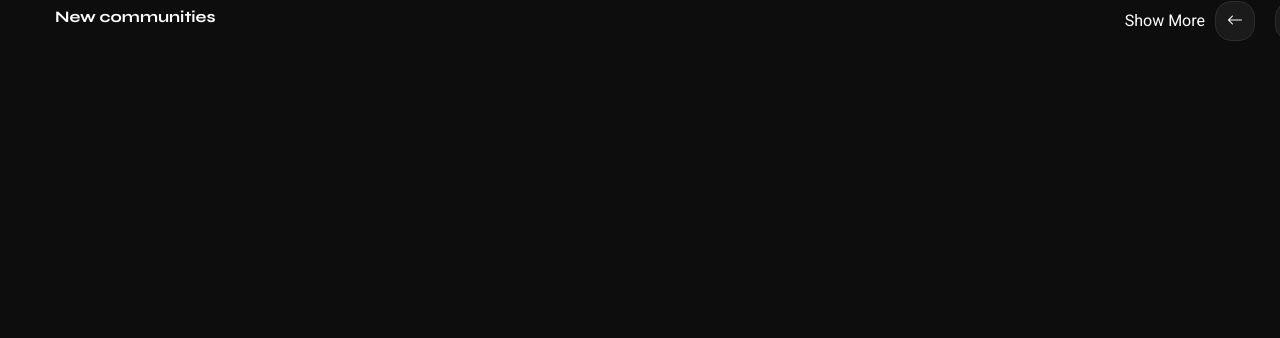
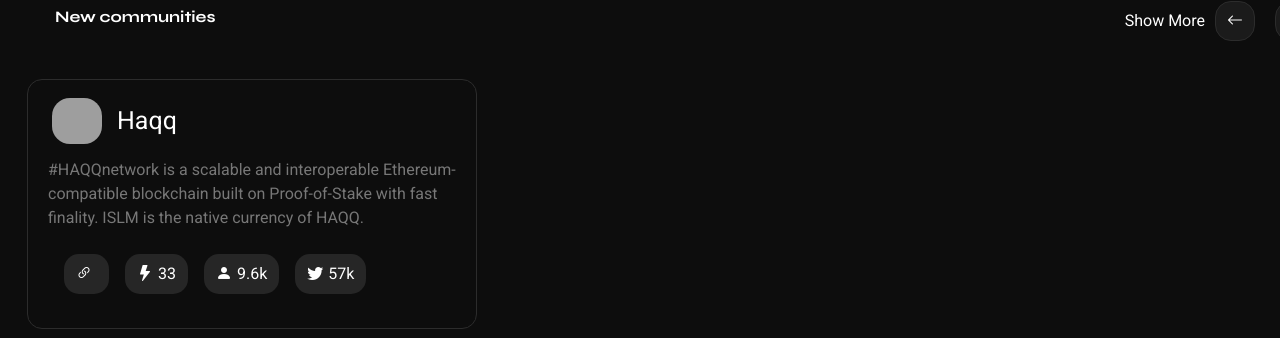
Before and after one commit to MoizShah-227/zealy-web-app, a React (Create React App) app: page / in a window 1280 px wide. Shown: the part 948-1286 px from the top of the page. Before the commit the page ends 1015 px from the top, so only its background shows below. Built offline with nearby package versions, Linux system fonts and the light colour scheme; grey boxes are pictures that could not be loaded.

Commit message:
Community section

```diff
--- a/src/components/New_communities.js
+++ b/src/components/New_communities.js
@@ -36,6 +36,19 @@
         {/* Your scrollable content goes here */}
           <div className='contain-communities' style={{ transform: `translateX(${scrollPosition}px)` }}>
 
+          <div className='contain-data'>
+            <span ><img src='https://crew3-production.s3.eu-west-3.amazonaws.com/public/k-tfyh19pj-tbcvbejogvvuoj5yzwbli-logo.png'/><h1>Haqq</h1></span>
+            <p>#HAQQnetwork is a scalable and interoperable Ethereum-compatible blockchain built on Proof-of-Stake with fast finality. ISLM is the native currency of HAQQ.</p>
+            <div>
+              <ul>
+                <li><a><i class="bi bi-link-45deg"></i></a></li>
+                <li><a><i class="bi bi-lightning-fill"></i></a>33</li>
+                <li><a><i class="bi bi-person-fill"></i>9.6k</a></li>
+                <li><a><i class="bi bi-twitter"></i></a>57k</li>
+              </ul>
+            </div>
+            </div>
+
           </div>
       </div>
 
--- a/src/components/RightSilder.js
+++ b/src/components/RightSilder.js
@@ -1,5 +1,5 @@
 import React, { useState } from 'react';
-import '../components_CSS/try.css'; // Import your CSS file
+import '../components_CSS/rightsilder.css'; // Import your CSS file
 
 const HorizontalScrollBar = () => {
   const [scrollPosition, setScrollPosition] = useState(0);
--- a/src/components/Try.js
+++ b/src/components/Try.js
@@ -32,18 +32,6 @@
 
       <div className='scroll-content d-flex' style={{ transform: `translateX(${scrollPosition}px)` }}>
 
-            <div className='contain-data'>
-            <span ><img src='https://crew3-production.s3.eu-west-3.amazonaws.com/public/k-tfyh19pj-tbcvbejogvvuoj5yzwbli-logo.png'/><h1>Haqq</h1></span>
-            <p>#HAQQnetwork is a scalable and interoperable Ethereum-compatible blockchain built on Proof-of-Stake with fast finality. ISLM is the native currency of HAQQ.</p>
-            <div>
-              <ul>
-                <li><a><i class="bi bi-link-45deg"></i></a></li>
-                <li><a><i class="bi bi-lightning-fill"></i></a>33</li>
-                <li><a><i class="bi bi-person-fill"></i>9.6k</a></li>
-                <li><a><i class="bi bi-twitter"></i></a>57k</li>
-              </ul>
-            </div>
-            </div>
 
                 <div className='contain-data short'>
           <span ><img src='https://crew3-production.s3.eu-west-3.amazonaws.com/public/7ir96qxldqr5kvkg2tkhkxx48l1yvexg-logo.png'/><h1>RocKDAO</h1></span>
--- a/src/components_CSS/new_ communities.css
+++ b/src/components_CSS/new_ communities.css
@@ -8,7 +8,7 @@
     padding-top: 2px;
   }
 
-.community h2{
+.contain-communities h2{
     font-family: 'Syne', sans-serif;
     font-size: 16px;
     font-weight: 700;
@@ -20,7 +20,7 @@
     font-weight: 700;
     font-style: normal;
 }
-.community .contain-data{
+.contain-communities .contain-data{
     width: 450px;
     height: 250px;
     border: 1px solid #2c2c2c;
@@ -28,31 +28,32 @@
     margin: 12px;
 }
 
-.community .contain-data span img{
+.contain-communities .contain-data span img{
     width: 50px;
     border-radius: 18px;
 }
 
 
-.community .contain-data span{
+.contain-communities .contain-data span{
     margin-top: 18px;
     margin-left: 24px;
     display: flex;
 }
-.community .contain-data span h1{
+.contain-communities .contain-data span h1{
     margin-top: 8px;
     margin-left: 15px;
     font-size: 25px;
     font-weight: 400;
     font-style: normal;
 }
-.community .contain-data p{
+.contain-communities .contain-data p{
     margin-top: 14px;
     margin-left: 20px;
     font-size: 16px;
     font-weight: 400;
     color: #777777;
 }
+
 .contain-data div ul {
     display: flex;
     margin-top: 15px;
@@ -68,33 +69,33 @@
     border-radius: 15px;
     border:transparent;
 }
+.contain-data div ul li:hover{
+    background-color: #363636;
+    cursor: pointer;
+}
 .contain-data div ul li a i{
     padding-top: -4px;
     padding-right: 5px;
-    /* background-color: red; */
+      /* background-color: red; */
 }
 .short div{
    margin-top: 65px;
 }
-.community a{
+.contain-communities a{
     color: white;
     text-decoration: none;
 }
+.contain-communities .contain-data:hover{
 
-.horizontal-scroll-container {
-    display: inline-flex;
-    align-items: center;
-    overflow: hidden;
-    width: 50vw;
-    position: absolute;
-    right: 62px;
-    padding-top: 2px;
-  }
+    cursor: pointer;
+}
+
+
 
   .scroll-content {
     width: 90%;
     overflow: hidden;
-  }
+}
   .scroll-content .buttons{
     display: flex;
     transition: transform 0.3s ease-in-out;
--- a/src/components_CSS/rightsilder.css
+++ b/src/components_CSS/rightsilder.css
@@ -2,7 +2,7 @@
         display: inline-flex;
         align-items: center;
         overflow: hidden;
-        width: 50vw;
+        width: 50%;
         position: absolute;
         right: 62px;
         padding-top: 2px;
```
